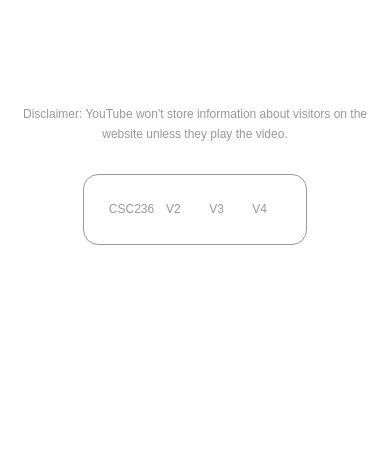
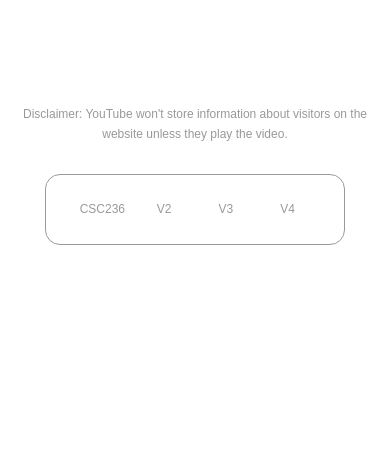
Before and after one commit to DanielRazavi/DanielRazavi.github.io, a PHP site: page /files/Tutorial-1/Youtube-Videos/v1.html in a window 390 px wide; the page is wider, and only the part inside the window is pictured. Shown: the part 372-844 px from the top of that part. Run offline with PHP 8.4, Linux system fonts and the light colour scheme.

Commit message:
Removed file. Tweaked style.

```diff
--- a/css/style.css
+++ b/css/style.css
@@ -286,7 +286,7 @@ img {
 		-webkit-overflow-scrolling: touch;
 
 		margin: auto;
-		width: 60%;
+		width: 80%;
 		background-color: #ffffff;
 
 		margin-top:30px;
--- a/pages/singlepage.js
+++ /dev/null
@@ -1,3 +0,0 @@
-// the brain behind it all
-
-var current_state = "main";
```
